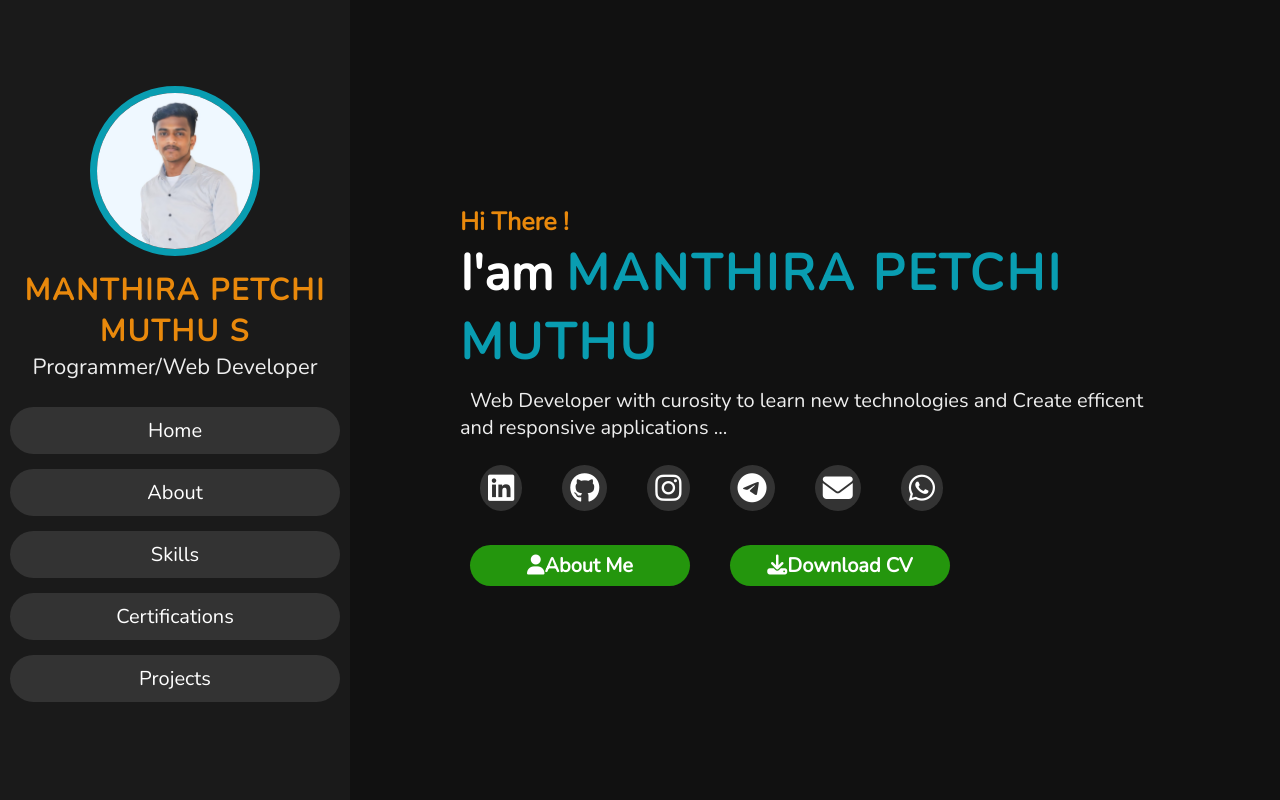
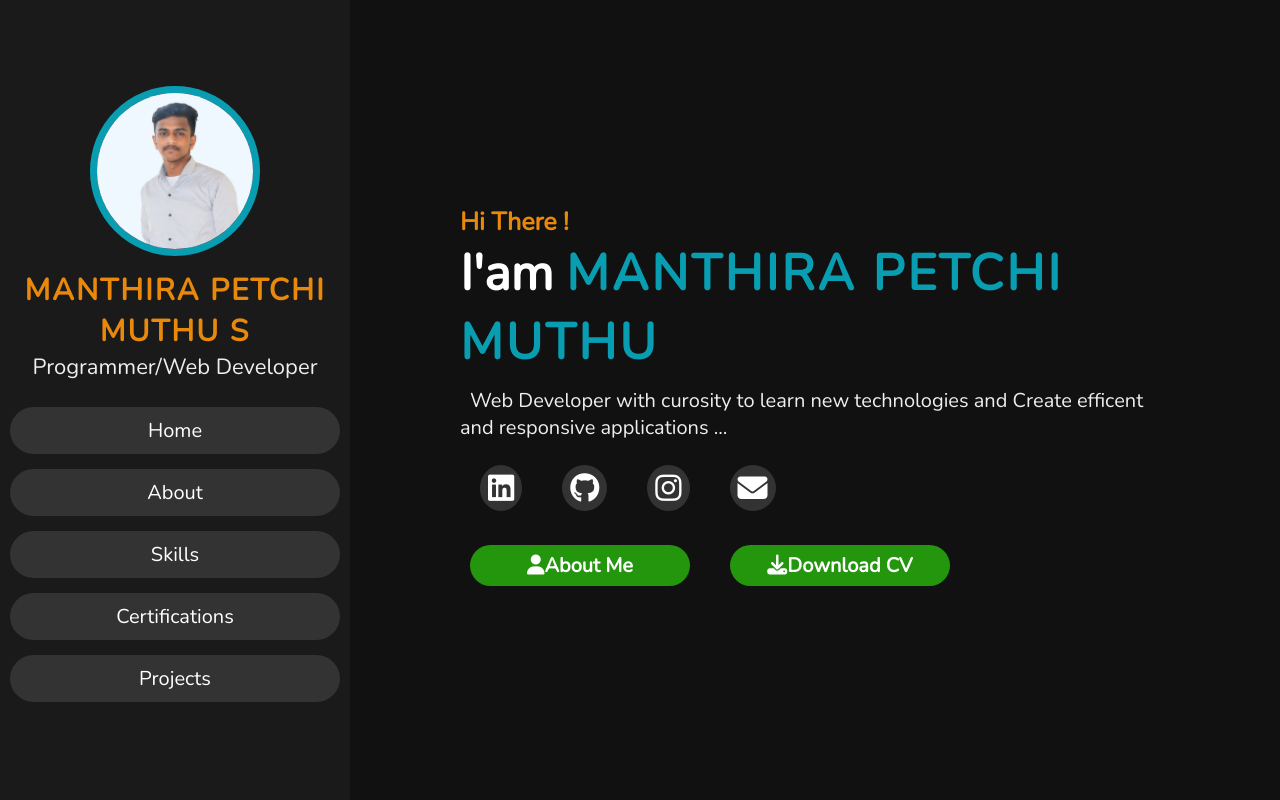
Before and after one commit to Manthir/Portfolio, a plain HTML site: page index.html in a window 1280 px wide. Shown: the top 800 px of the page. Drawn offline with nearby package versions, Linux system fonts and the light colour scheme.

Commit message:
Add files via upload
Signed-off-by: S.Manthira Petchimuthu B.E.., <114429122+Manthir@users.noreply.github.com>

```diff
--- a/index.html
+++ b/index.html
@@ -39,9 +39,9 @@
                 <li><a href="https://www.linkedin.com/in/ms-manthir/" target="_blank"><i class="fa-brands fa-linkedin"></i></a></li>
                 <li><a href=" https://github.com/Manthir" target="_blank"><i class="fa-brands fa-github"></i></a></li>
                 <li><a href="https://www.instagram.com/tn72_manthir_ms_offcl/"target="_blank"><i class="fa-brands fa-instagram"></i></a></li>
-                <li><a href="https://web.telegram.org/k/"target="_blank"><i class="fa-brands fa-telegram"></i></a></li>
+
                 <li><a href="mailto:smanthiram2002@gmail.com" target="_blank"><i class="fa fa-envelope"></i></a></li>
-                <li><a href="https://web.whatsapp.com/"target="_blank"><i class="fa-brands fa-whatsapp"></i></a></li>
+
 
             </nav>
             <div class="buttons">
```
